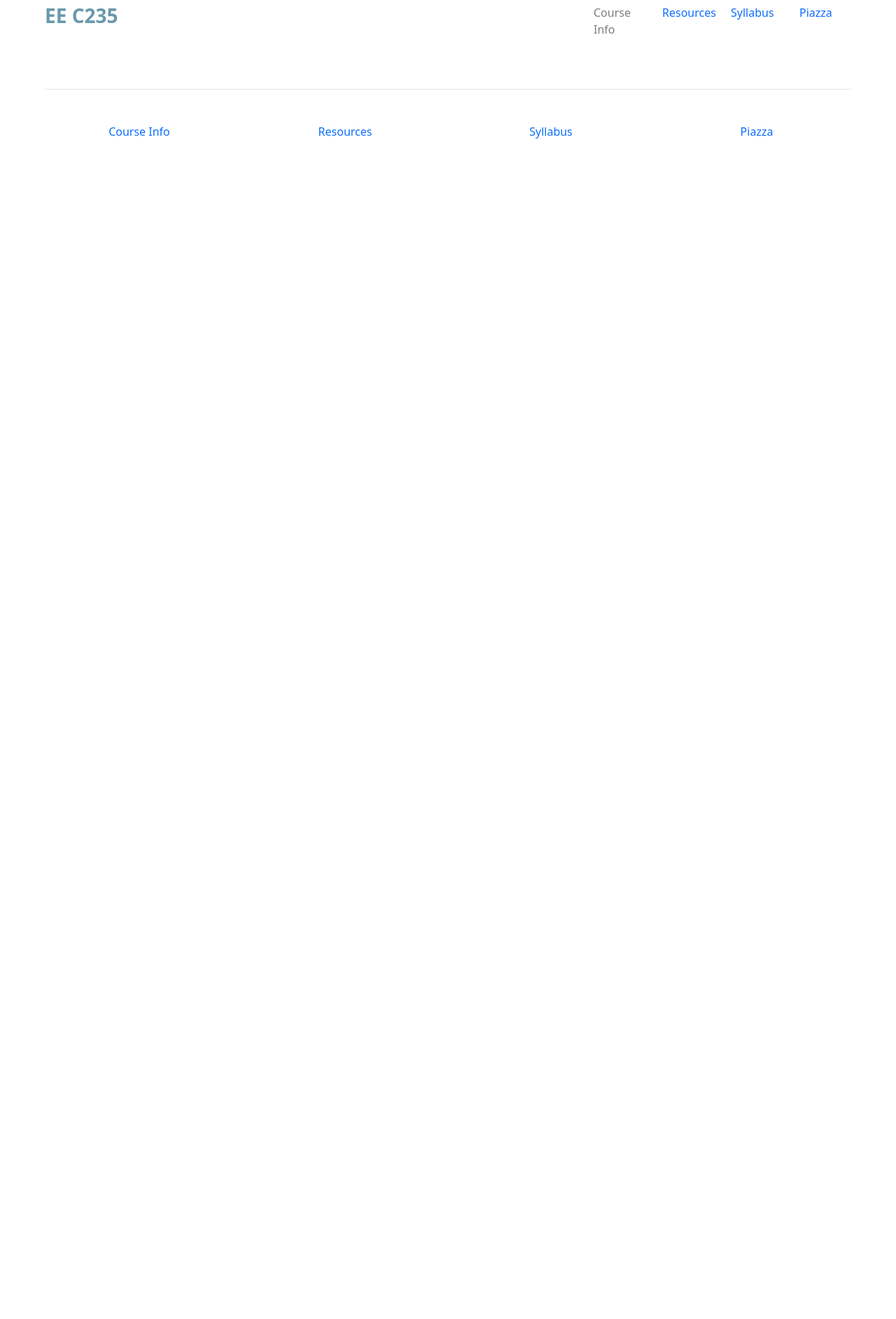
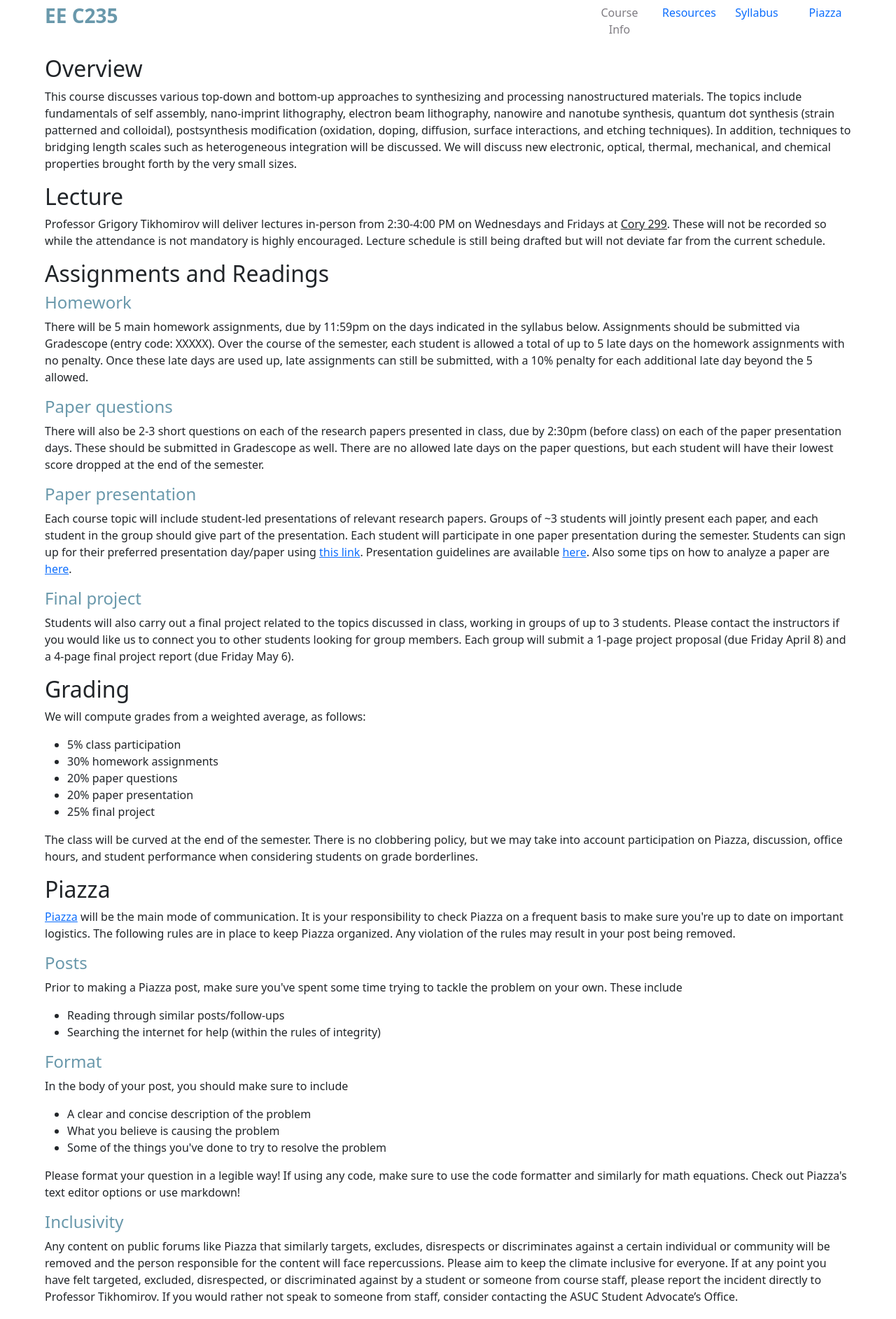
Before and after one commit to tilabberkeley/eec235, a React (Create React App) app: page /info in a window 1280 px wide. Shown: the part 20-1905 px from the top of the page at 70% size. Before the commit the page ends 800 px from the top, so only its background shows below. Built offline with nearby package versions, Linux system fonts and the light colour scheme.

Commit message:
add course info page

```diff
--- a/public/index.html
+++ b/public/index.html
@@ -2,7 +2,7 @@
 <html lang="en">
   <head>
     <meta charset="utf-8" />
-    <link rel="icon" href="%PUBLIC_URL%/favicon.ico" />
+    <link rel="icon" href="%PUBLIC_URL%/logo.jpg" />
     <meta name="viewport" content="width=device-width, initial-scale=1" />
     <meta name="theme-color" content="#000000" />
     <meta
@@ -10,34 +10,12 @@
       content="Web site created using create-react-app"
     />
     <link rel="apple-touch-icon" href="%PUBLIC_URL%/logo192.png" />
-    <!--
-      manifest.json provides metadata used when your web app is installed on a
-      user's mobile device or desktop. See https://developers.google.com/web/fundamentals/web-app-manifest/
-    -->
     <link rel="manifest" href="%PUBLIC_URL%/manifest.json" />
-    <!--
-      Notice the use of %PUBLIC_URL% in the tags above.
-      It will be replaced with the URL of the `public` folder during the build.
-      Only files inside the `public` folder can be referenced from the HTML.
 
-      Unlike "/favicon.ico" or "favicon.ico", "%PUBLIC_URL%/favicon.ico" will
-      work correctly both with client-side routing and a non-root public URL.
-      Learn how to configure a non-root public URL by running `npm run build`.
-    -->
-    <title>React App</title>
+    <title>EE C235</title>
   </head>
   <body>
     <noscript>You need to enable JavaScript to run this app.</noscript>
     <div id="root"></div>
-    <!--
-      This HTML file is a template.
-      If you open it directly in the browser, you will see an empty page.
-
-      You can add webfonts, meta tags, or analytics to this file.
-      The build step will place the bundled scripts into the <body> tag.
-
-      To begin the development, run `npm start` or `yarn start`.
-      To create a production bundle, use `npm run build` or `yarn build`.
-    -->
   </body>
 </html>
--- a/src/components/Info.js
+++ b/src/components/Info.js
@@ -4,8 +4,108 @@ import Footer from "./Footer"
 const Info = () => {
     return (
         <>
-            <Navbar current="Info"/>
+            <Navbar current="Info" expand={false}/>
+                <div class="course-container">
+                    <h2>Overview</h2>
+                    <p>
+                    This course discusses various top-down and bottom-up approaches to synthesizing and processing nanostructured materials. The topics include fundamentals of self assembly, nano-imprint lithography, electron beam lithography, nanowire and nanotube synthesis, quantum dot synthesis (strain patterned and colloidal), postsynthesis modification (oxidation, doping, diffusion, surface interactions, and etching techniques). In addition, techniques to bridging length scales such as heterogeneous integration will be discussed. We will discuss new electronic, optical, thermal, mechanical, and chemical properties brought forth by the very small sizes.
+                    </p>
+                </div>
 
+                <div class="course-container">
+                    <h2>Lecture</h2>
+                    <p>
+                    Professor Grigory Tikhomirov will deliver lectures in-person from 2:30-4:00 PM on Wednesdays and Fridays at <u>Cory 299</u>. These will not be recorded so while the attendance is not mandatory is highly encouraged. Lecture schedule is still being drafted but will not deviate far from the current schedule.
+                    </p>
+                </div>
+
+                <div class="course-container">
+                    <h2>Assignments and Readings</h2>
+
+                    <h4 className="subtitle-heading">Homework</h4>
+                    <p>
+                    There will be 5 main homework assignments, due by 11:59pm on the days indicated in the syllabus below. Assignments should be submitted via Gradescope (entry code: XXXXX). Over the course of the semester, each student is allowed a total of up to 5 late days on the homework assignments with no penalty. Once these late days are used up, late assignments can still be submitted, with a 10% penalty for each additional late day beyond the 5 allowed.
+                    </p>
+
+
+                    <h4 className="subtitle-heading">Paper questions</h4>
+                    <p>
+                    There will also be 2-3 short questions on each of the research papers presented in class, due by 2:30pm (before class) on each of the paper presentation days. These should be submitted in Gradescope as well. There are no allowed late days on the paper questions, but each student will have their lowest score dropped at the end of the semester.
+                    </p>
+
+                    <h4 className="subtitle-heading">Paper presentation</h4>
+                    <p>
+                    Each course topic will include student-led presentations of relevant research papers. Groups of ~3 students will jointly present each paper, and each student in the group should give part of the presentation. Each student will participate in one paper presentation during the semester. Students can sign up for their preferred presentation day/paper using <a href="#">this link</a>. Presentation guidelines are available <a href="#">here</a>. Also some tips on how to analyze a paper are <a href="https://www.eecs.harvard.edu/~michaelm/postscripts/ReadPaper.pdf">here</a>.
+                    </p>
+
+                    <h4 className="subtitle-heading">Final project</h4>
+                    <p>
+                    Students will also carry out a final project related to the topics discussed in class, working in groups of up to 3 students. Please contact the instructors if you would like us to connect you to other students looking for group members. Each group will submit a 1-page project proposal (due Friday April 8) and a 4-page final project report (due Friday May 6).
+                    </p>
+
+
+                </div>
+
+                <div class="course-container">
+                    <h2>Grading</h2>
+                    <p>
+                    We will compute grades from a weighted average, as follows:
+                    </p>
+                    <ul>
+                        <li>5% class participation</li>
+                        <li>30% homework assignments</li>
+                        <li>20% paper questions</li>
+                        <li>20% paper presentation</li>
+                        <li>25% final project</li>
+                    </ul>
+                    <p>
+                    The class will be curved at the end of the semester. There is no clobbering policy, but we may take into account participation on Piazza, discussion, office hours, and student performance when considering students on grade borderlines.
+                    </p>
+                </div>
+
+                <div class="course-container">
+                    <h2>Piazza</h2>
+                    <p>
+                    <a href="#">Piazza</a> will be the main mode of communication. It is your responsibility to check Piazza on a frequent basis to make sure you're up to date on important logistics.
+
+                    The following rules are in place to keep Piazza organized. Any violation of the rules may result in your post being removed.
+                    </p>
+                    <h4 className="subtitle-heading">Posts</h4>
+                    <p>
+                    Prior to making a Piazza post, make sure you've spent some time trying to tackle the problem on your own. These include
+                    </p>
+                    <ul>
+                        <li>Reading through similar posts/follow-ups</li>
+                        <li>Searching the internet for help (within the rules of integrity)</li>
+                    </ul>
+                    <h4 className="subtitle-heading">Format</h4>
+                    <p>
+                    In the body of your post, you should make sure to include
+                    </p>
+                    <ul>
+                        <li>A clear and concise description of the problem</li>
+                        <li>What you believe is causing the problem</li>
+                        <li>Some of the things you've done to try to resolve the problem</li>
+                    </ul>
+                    <p>
+                    Please format your question in a legible way! If using any code, make sure to use the code formatter and similarly for math equations. Check out Piazza's text editor options or use markdown!
+                    </p>
+
+                    <h4 className="subtitle-heading">Inclusivity</h4>
+
+                    <p>
+                        Any content on public forums like Piazza that similarly targets, excludes, disrespects or discriminates against a certain individual or community will be removed and the person responsible for the content will face repercussions. Please aim to keep the climate inclusive for everyone.
+
+                    If at any point you have felt targeted, excluded, disrespected, or discriminated against by a student or someone from course staff, please report the incident directly to Professor Tikhomirov. If you would rather not speak to someone from staff, consider contacting the ASUC Student Advocate’s Office.
+                    </p>
+                </div>
+
+                <div class="course-container">
+                    <h2>Academic Integrity</h2>
+                    <p>
+                        Academic dishonesty is not acceptable at UC Berkeley. Academic dishonesty is any action that may result in creating an unfair academic advantage for oneself or unfair academic disadvantage for another member of the academic community. Therefore, any exam, quiz, paper, and/or homework assignment submitted by you for any class that bears your name should be your own original work. In all of your assignments, including your homework, you may use words or ideas written by other individuals in publications, web sites, or other sources, but only with proper attribution. 'Proper attribution' means that you have fully identified the original source and extent of your use of the words or ideas of others that you reproduce in your work for this course, usually in the form of a footnote, parentheses or quotations. If you are not clear about the expectations for completing an assignment, be sure to seek clarification from the instructor beforehand. Cheating and plagiarism are forms of academic dishonesty and are not tolerated under any circumstances. Any evidence of academic dishonesty will result in a score of zero (0) on that assignment and will be reported as soon as possible to the Center for Student Conduct (http://sa.berkeley.edu/conduct). This will result in a permanent scar on your academic record.
+                    </p>
+                </div>
             <Footer/>
         </>
     )
--- a/src/components/Navbar.js
+++ b/src/components/Navbar.js
@@ -6,16 +6,16 @@ const Navbar = ({ current }) => {
             <div className="col-md-8">
                 <NavbarItem text='EE C235' title={true} link='/'/>
             </div>
-            <div className="col-md-1">
+            <div className="navbar-spacing col-md-1">
                 <NavbarItem text='Course Info' link='/info' selected={current === 'Info'}/>
             </div>
-            <div className="col-md-1">
+            <div className="navbar-spacing col-md-1">
                 <NavbarItem text = 'Resources' link='resources' selected={current === 'Resources'}/>
             </div>
-            <div className="col-md-1">
+            <div className="navbar-spacing col-md-1">
                 <NavbarItem text='Syllabus' link='syllabus' selected={current === 'Syllabus'}/>
             </div>
-            <div className="col-md-1">
+            <div className="navbar-spacing col-md-1">
                 <NavbarItem text='Piazza' link='#'/>
             </div>
 
--- a/src/index.css
+++ b/src/index.css
@@ -27,3 +27,11 @@ code {
 .secondary-heading {
   color: #7F7C82;
 }
+
+.subtitle-heading {
+  color: #6998AB;
+}
+
+.navbar-spacing {
+  text-align: center;
+}
```
Also changed, not shown: public/logo.jpg (added), public/robots.txt (deleted), 1 other file (tests, documents, lock files or other folders).
